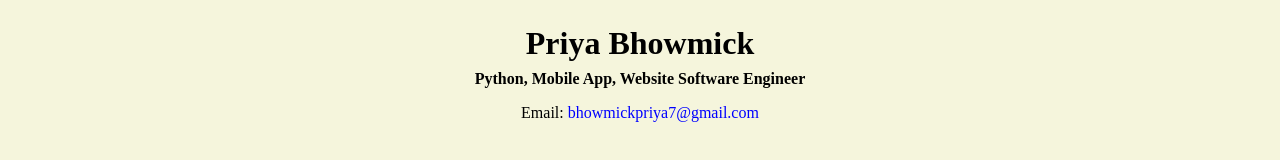
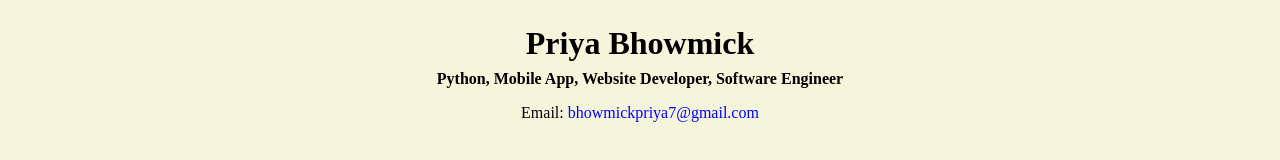
Before and after one commit to bpriya11/bpriya11.github.io, a plain HTML site: page resume.html in a window 1280 px wide. Shown: the part 417-577 px from the top of the page. Drawn offline with Linux system fonts and the light colour scheme.

Commit message:
Update resume.html

```diff
--- a/resume.html
+++ b/resume.html
@@ -20,7 +20,7 @@
     <img src="images/headshot.jpg" alt="Priya Bhowmick's headshot" width="20%">
 
     <h1>Priya Bhowmick</h1>
-    <h4>Python, Mobile App, Website Software Engineer</h4>
+    <h4>Python, Mobile App, Website Developer, Software Engineer</h4>
 
     <p>Email: <a href="mailto:bhowmickpriya7.com" target="_blank">bhowmickpriya7@gmail.com</a></p>
     <!-- don't post physical address, personal phone number or other personal information on the web! -->
```
